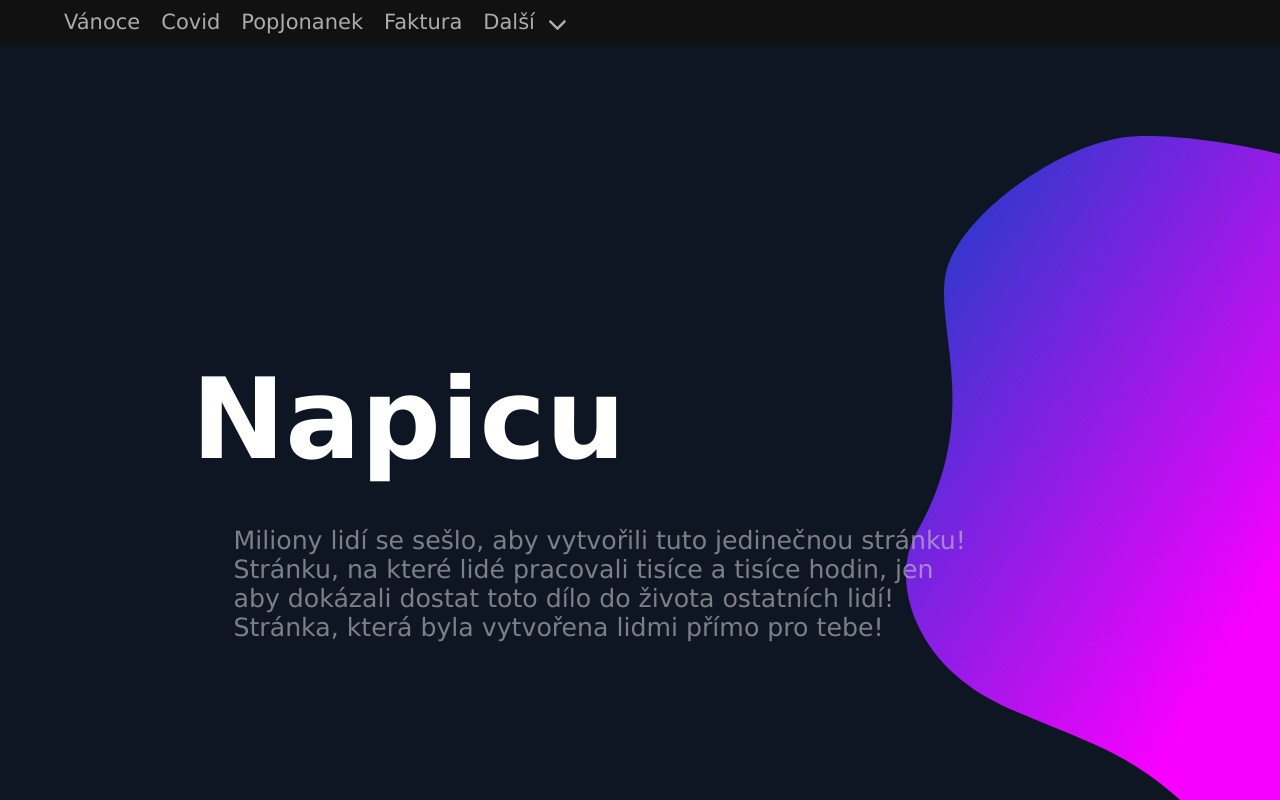
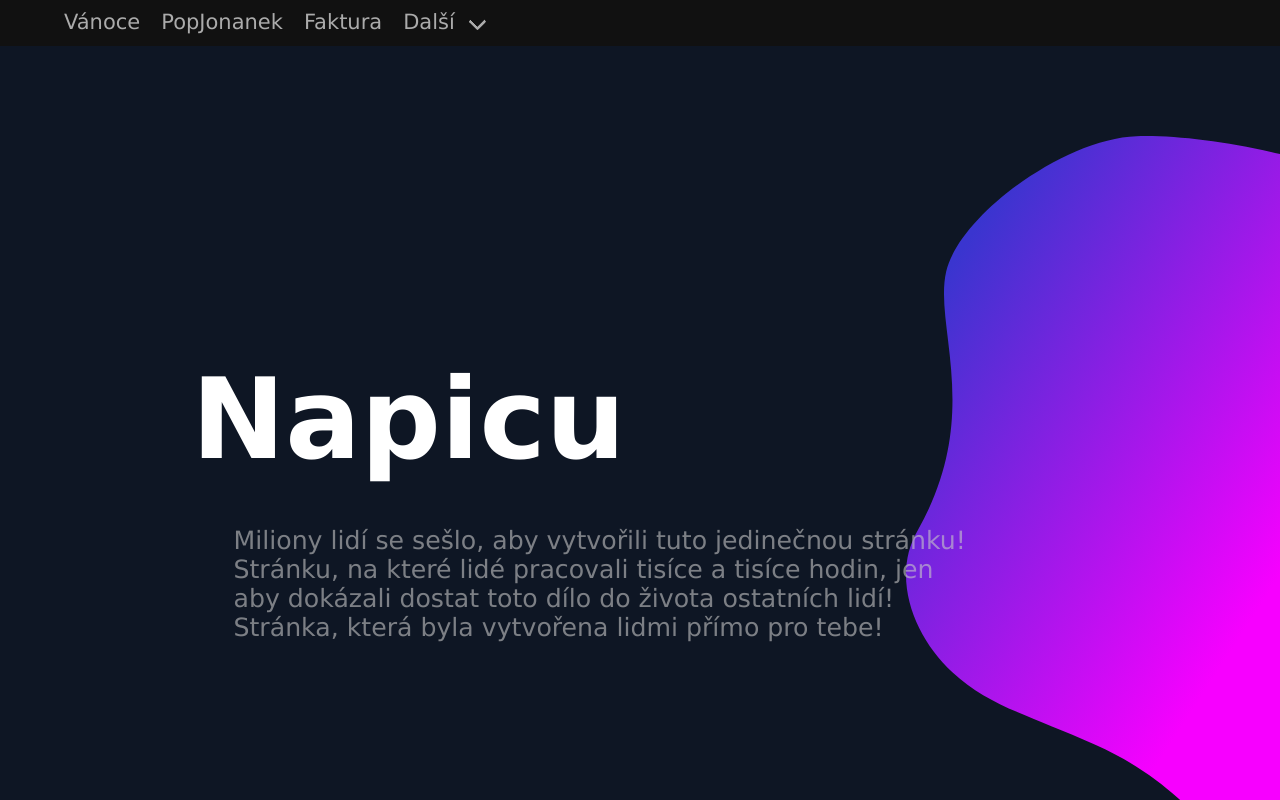
Before and after one commit to Numax-cz/NapicuWeb, an Angular app: page / in a window 1280 px wide. Shown: the top 800 px of the page. Built offline with nearby package versions, Linux system fonts and the light colour scheme.

Commit message:
Odstraněn covid

```diff
--- a/src/app/index2/index2.component.html
+++ b/src/app/index2/index2.component.html
@@ -33,7 +33,7 @@
       <div #NavMenu id="NapicuBarMain" class="navbar-menu">
         <div class="navbar-start Verdana">
           <a href="https://vanoce.napicu.eu" class="navbar-item">Vánoce</a>
-          <a href="https://covid.napicu.eu" class="navbar-item">Covid</a>
+          <!-- <a href="https://covid.napicu.eu" class="navbar-item">Covid</a> -->
           <a href="https://popjonanek.napicu.eu" class="navbar-item">PopJonanek</a>
           <a href="https://faktura.napicu.eu" class="navbar-item">Faktura</a>
           <div class="navbar-item has-dropdown is-hoverable napicuNavStyle">
```
